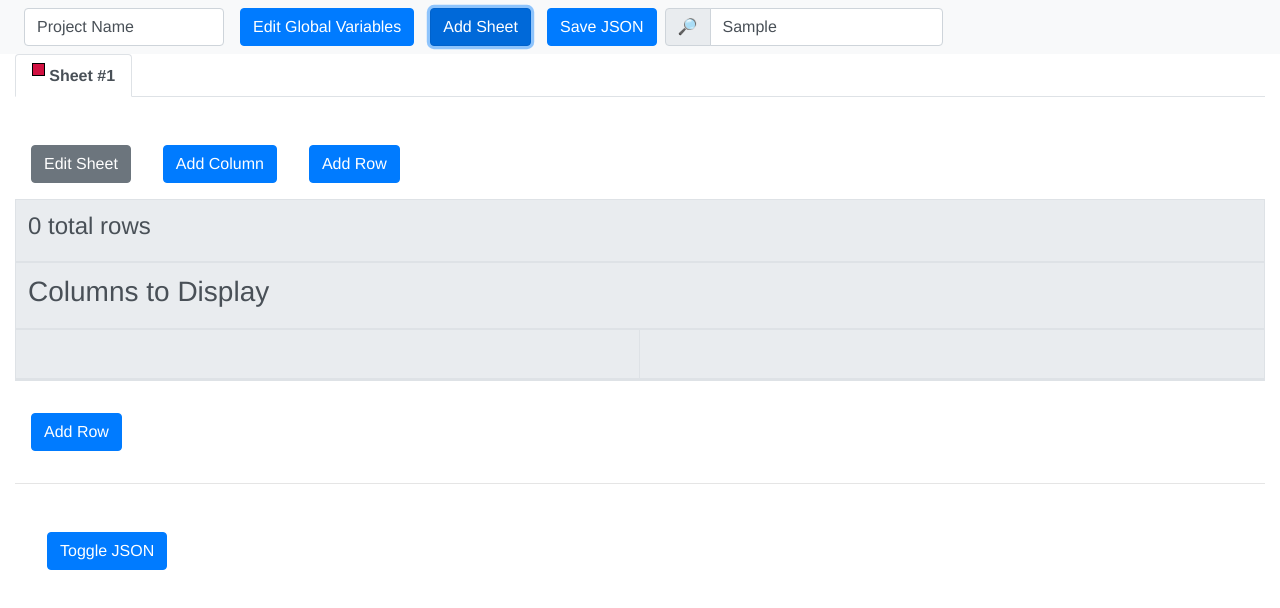
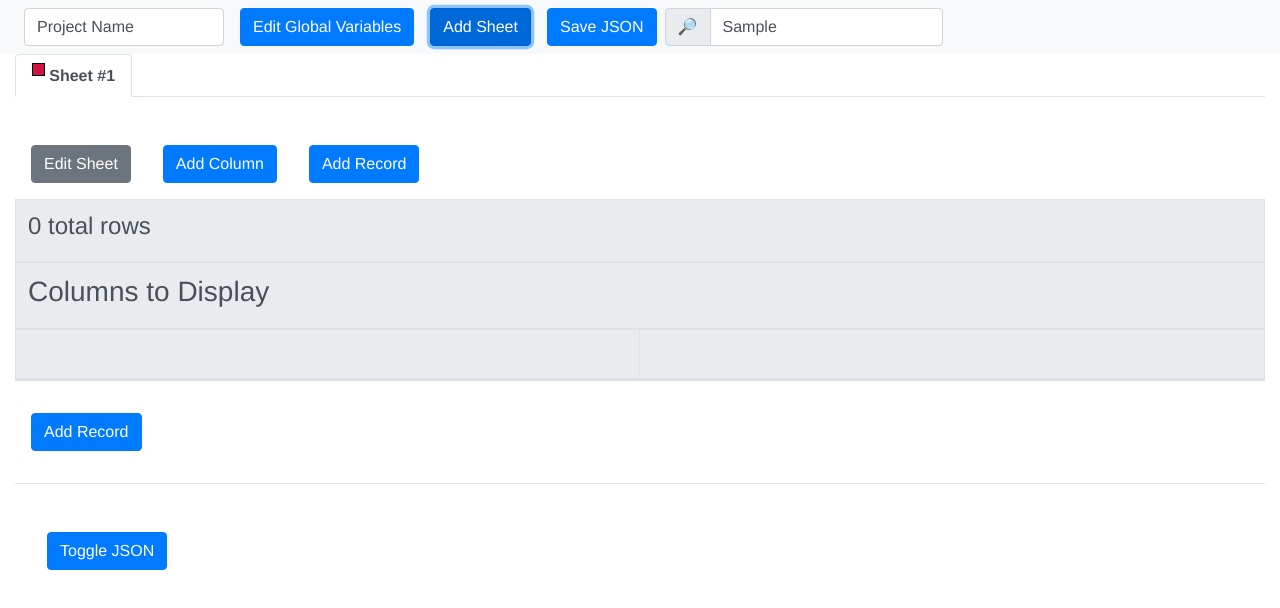
Before and after one commit to cheerfulstoic/json-db, a Vue app: page / in a window 1280 px wide. Both pictures are taken after typing "Sample" into the empty fields and a click on the button "Add Sheet". Shown: the top 608 px of the page. Built offline with nearby package versions, Linux system fonts and the light colour scheme; what vue-icon would draw is missing.

Commit message:
Add new records via modal instead of directly in rows.  Add ability to save-and-add-now

```diff
--- a/src/App.vue
+++ b/src/App.vue
@@ -197,7 +197,7 @@ export default Vue.extend({
 }
 
 div.modal {
-  top: 100px;
+  top: 50px;
 }
 
 nav button {
--- a/src/components/Sheet.vue
+++ b/src/components/Sheet.vue
@@ -4,7 +4,7 @@
 
     <button class="btn btn-primary" v-on:click="sheet.add_definition()">Add Column</button>
 
-    <button class="btn btn-primary add-row-btn" v-on:click="sheet.add_row('top')">Add Row</button>
+    <button class="btn btn-primary add-row-btn" v-on:click="add_record('top')">Add Record</button>
 
 
     <table class="table table-striped table-bordered">
@@ -104,6 +104,20 @@
                      v-on:reference-record-selected="reference_record_selected(currently_edited_record, definition, ...arguments)" />
             </label>
           </div>
+            <template v-slot:modal-footer v-if="current_edit_new_record_position">
+              <div class="w-100">
+                <b-button variant="primary"
+                  class="float-right" v-on:click="add_record(current_edit_new_record_position)" >
+                  Save and Add New
+                </b-button>
+
+                <b-button variant="primary"
+                  class="float-right" v-on:click="stop_editing_record()" >
+                  Save
+                </b-button>
+              </div>
+            </template>
+
         </b-modal>
       </div>
 
@@ -150,7 +164,7 @@
         </tr>
       </template>
     </table>
-    <button class="btn btn-primary add-row-btn" v-on:click="sheet.add_row('bottom')">Add Row</button>
+    <button class="btn btn-primary add-row-btn" v-on:click="add_record('bottom')">Add Record</button>
 
 
     <b-modal ok-only v-bind:id="'sheet-modal-' + sheet._id" title="Edit Sheet">
@@ -363,6 +377,7 @@ export default Vue.extend({
       // Vue.set(this.sheet, 'definitions', this.sheet.definitions)
     },
     edit_record (record : db.Record) : void {
+      this.current_edit_new_record_position = null;
       this.currently_edited_record = record;
       this.$bvModal.show('edit-record-modal')
     },
@@ -375,6 +390,18 @@ export default Vue.extend({
         name: `${definition_info.sheet.name} - ${definition_info.definition.name}`,
         referenceable_sheet_ids: [definition_info.sheet._id]
       }))
+    },
+    add_record ( position : string ) : void {
+      let record = this.sheet.add_row(position)
+
+      this.currently_edited_record = record;
+
+      this.edit_record(record);
+
+      this.current_edit_new_record_position = position;
+    },
+    stop_editing_record () : void {
+      this.currently_edited_record = null;
     }
   },
 });
@@ -422,8 +449,8 @@ tr.selected td {
 
 .record-modal {
   .form-inline {
-    margin-bottom: 0.6em;
-    padding-bottom: 0.6em;
+    margin-bottom: 0.3em;
+    padding-bottom: 0.3em;
     border-bottom: 1px solid black;
 
     strong { width: 200px }
--- a/src/db.ts
+++ b/src/db.ts
@@ -281,11 +281,20 @@ export class Sheet {
   }
 
   public add_row (position : string) {
+    let record = new Record({}, this)
+
+    // Go through and assign each value
+    // to make sure reactivity works
+    _.each(this.definitions, definition => {
+      record.update_value(definition, null);
+    })
     if (position == 'top') {
-      this.records.splice(0, 0, new Record({}, this))
+      this.records.splice(0, 0, record)
     } else {
-      this.records.splice(this.records.length, 1, new Record({}, this))
+      this.records.splice(this.records.length, 1, record)
     }
+
+    return(record)
   }
 
   public remove_row (id : string) {
```
